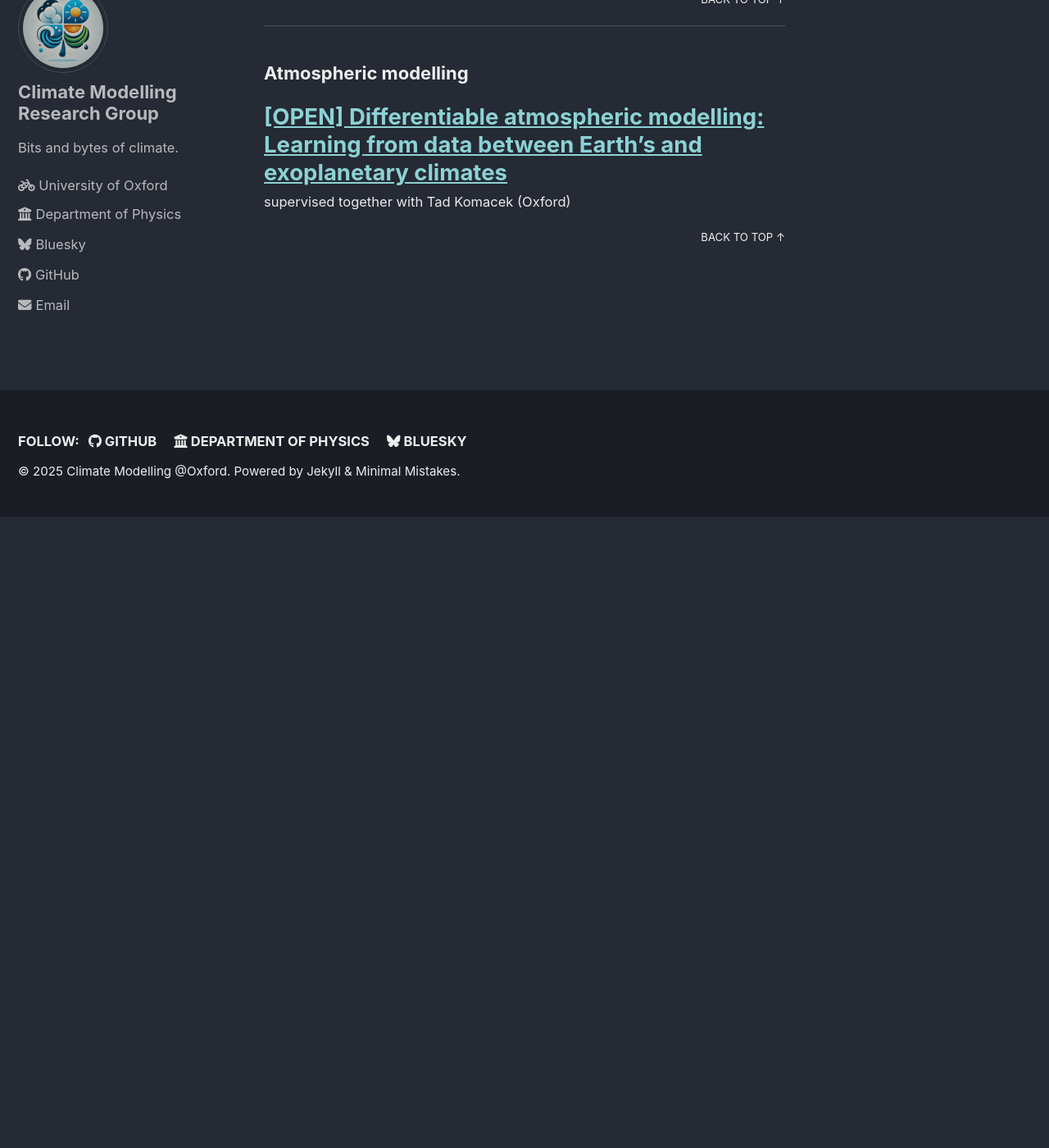
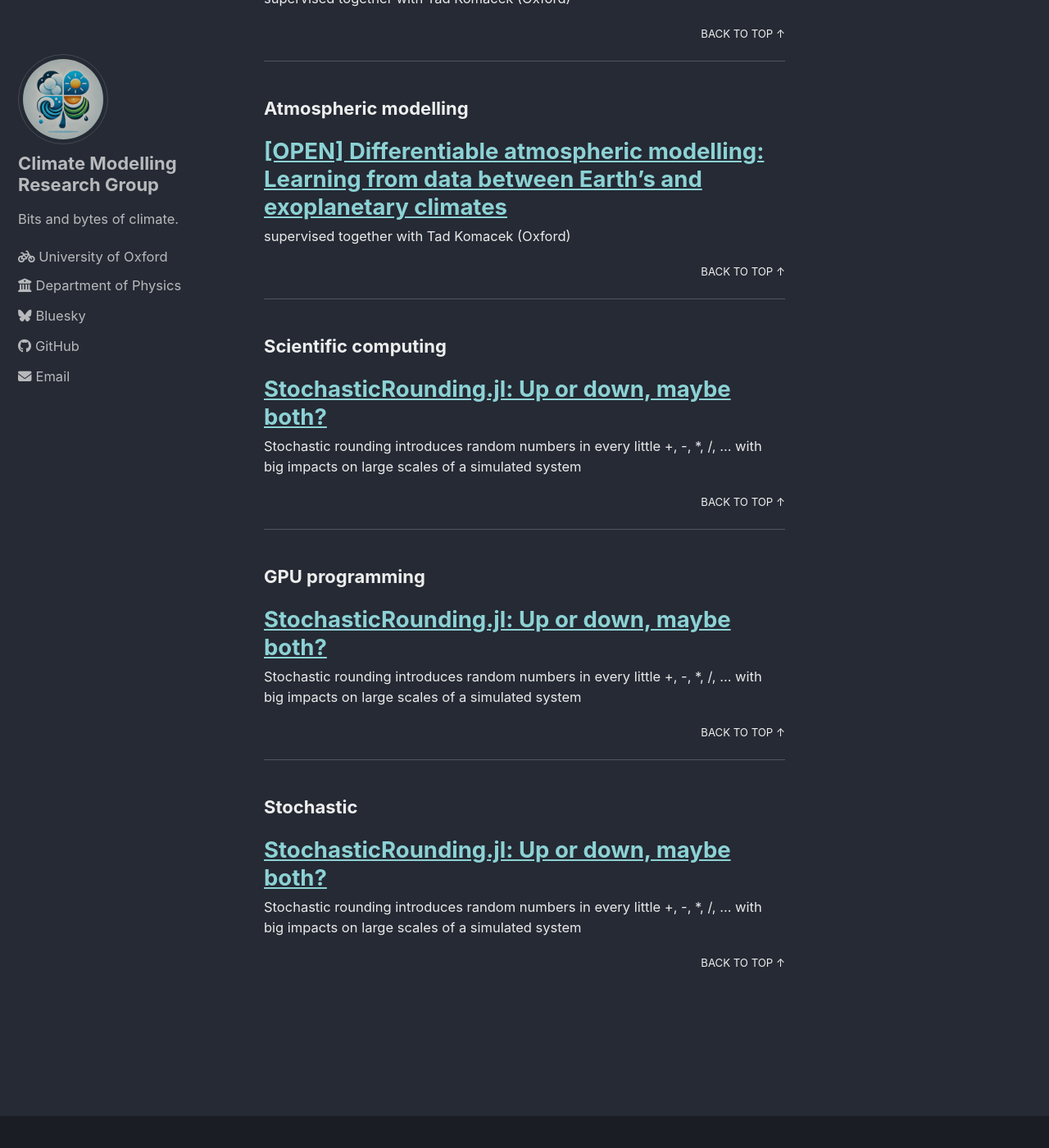
Before and after one commit to climate-modelling/climate-modelling.github.io, a Jekyll site: the page built from _pages/tag-archive.md, in a window 1280 px wide and 1400 px high, scrolled down 1681 px. Shown: the whole window at 82% size. Built offline with Jekyll 4.4.1, drawn with Linux system fonts in a browser that asks for light colours; cached includes are drawn as plain includes; before the commit the page ends 2311 px from its top, so only the background shows below that; some of the changed text lies outside the part shown.

Commit message:
Update 2025-10-01-stochround.md

```diff
--- a/projects/_posts/2025-10-01-stochround.md
+++ b/projects/_posts/2025-10-01-stochround.md
@@ -1,19 +1,18 @@
 ---
-title: "StochasticRounding.jl"
-# excerpt:  "test test test"
+title: "StochasticRounding.jl: Up or down, maybe both?"
+excerpt:  "Stochastic rounding introduces random numbers in every little +, -, *, /, ... with big impacts on large scales of a simulated system"
 header:
 teaser: "https://github.com/milankl/StochasticRounding.jl/blob/55a74db797d2d58c44224b9d5ceb7eec97663f73/figs/logo.png"
 share: false
 # featured_figure:
 #   image: "https://www.science.org/cms/10.1126/sciadv.aay4740/asset/5f0263bd-fc33-4dc6-87df-46a19f3ab895/assets/graphic/aay4740-f2.jpeg"
-# learn_more: https://agupubs.onlinelibrary.wiley.com/doi/full/10.1029/2021MS002954
-code: http://github.com/milankl/StochasticRounding.jl
-# data: https://doi.org/10.5281/zenodo.5196512
 
-# tags:
-#   - test1
-#   - test2
-#   - test3
+tags:
+  - Scientific computing
+  - GPU programming
+  - Stochastic
 ---
 
-We built an emulator.
+# StochasticRounding.jl: Up or down, maybe both?
+
+We built an emulator!
```
